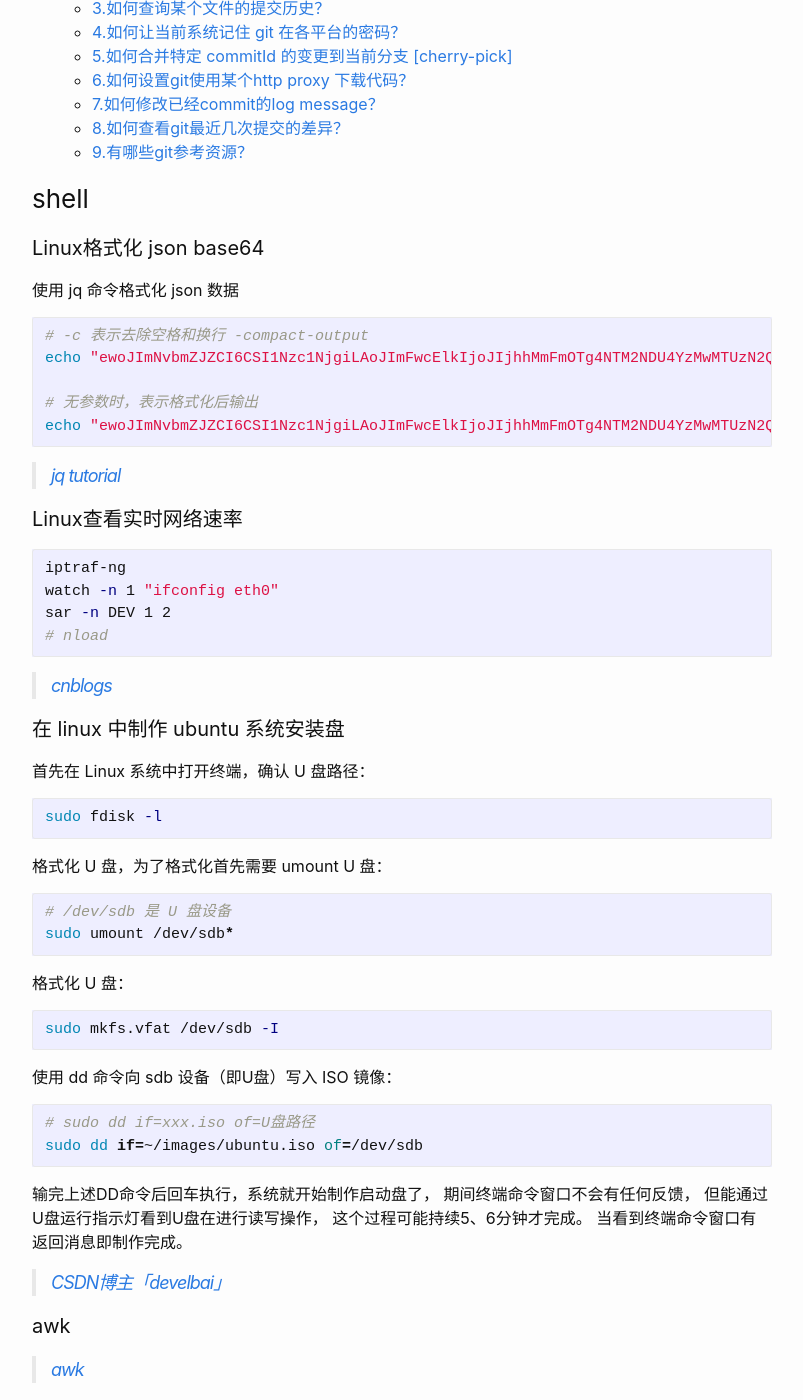
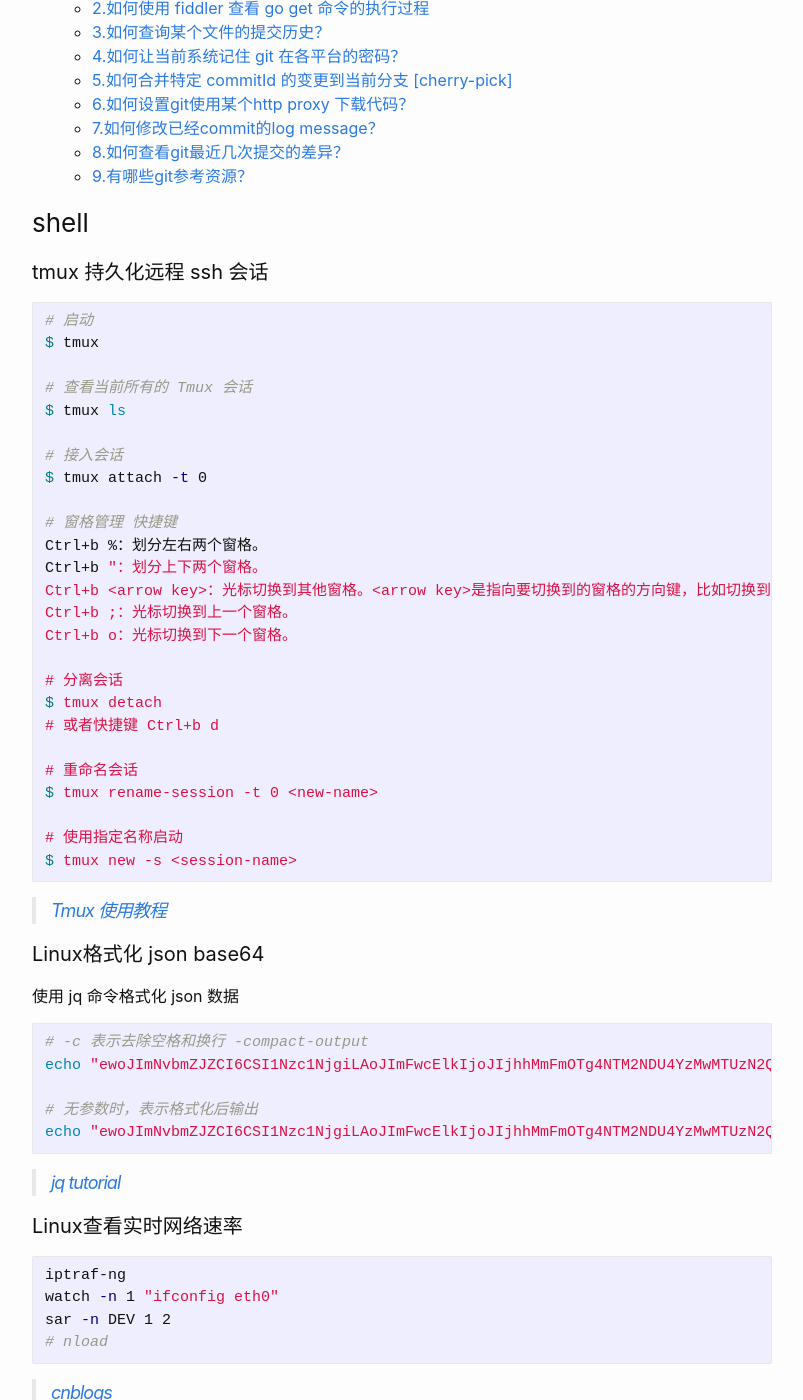
Before and after one commit to wangtiga/wangtiga.github.io, a Jekyll site: the page built from _previews/linux_command.md, in a window 1280 px wide and 1400 px high, scrolled down 492 px. Shown: the whole window, without its empty margins (238-1041 px from the left). Built offline with Jekyll 4.4.1, drawn with Linux system fonts in a browser that asks for light colours.

Commit message:
updated from mac

````diff
--- a/_previews/linux_command.md
+++ b/_previews/linux_command.md
@@ -12,6 +12,39 @@ tags: linux
 
 
 ### shell
+
+#### tmux 持久化远程 ssh 会话
+```shell
+# 启动
+$ tmux
+
+# 查看当前所有的 Tmux 会话
+$ tmux ls
+
+# 接入会话
+$ tmux attach -t 0
+
+# 窗格管理 快捷键
+Ctrl+b %：划分左右两个窗格。
+Ctrl+b "：划分上下两个窗格。
+Ctrl+b <arrow key>：光标切换到其他窗格。<arrow key>是指向要切换到的窗格的方向键，比如切换到下方窗格，就按方向键↓。
+Ctrl+b ;：光标切换到上一个窗格。
+Ctrl+b o：光标切换到下一个窗格。
+
+# 分离会话
+$ tmux detach
+# 或者快捷键 Ctrl+b d
+
+# 重命名会话
+$ tmux rename-session -t 0 <new-name>
+
+# 使用指定名称启动
+$ tmux new -s <session-name>
+```
+
+> [Tmux 使用教程](http://www.ruanyifeng.com/blog/2019/10/tmux.html)
+
+
 
 #### Linux格式化 json base64
 
````
Also changed, not shown: _previews/ffmpeg_tool.md (+22 -2 lines), _previews/high_performance_go_workshop.md (+65 -9 lines), _previews/todo.md (+6 -0 lines).
